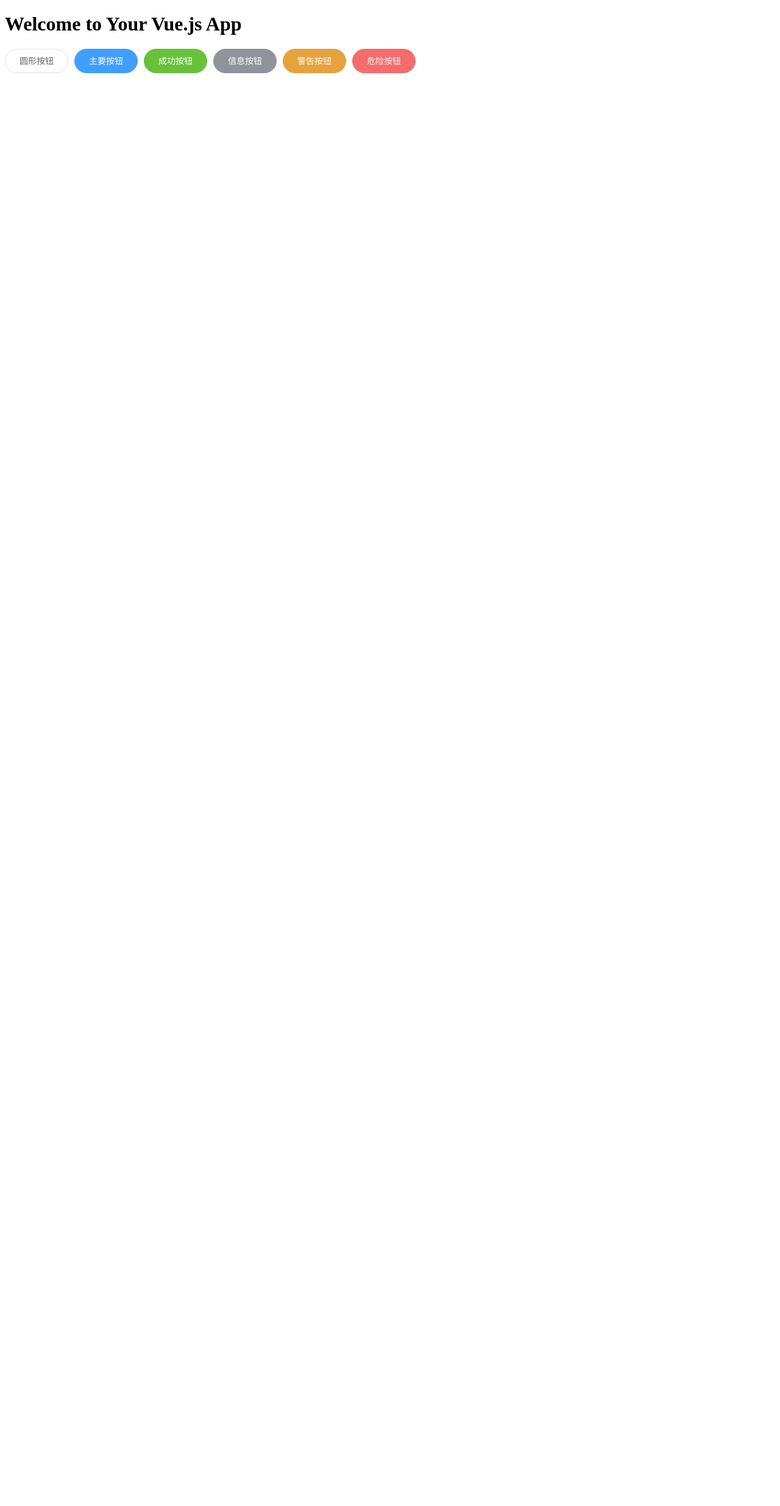
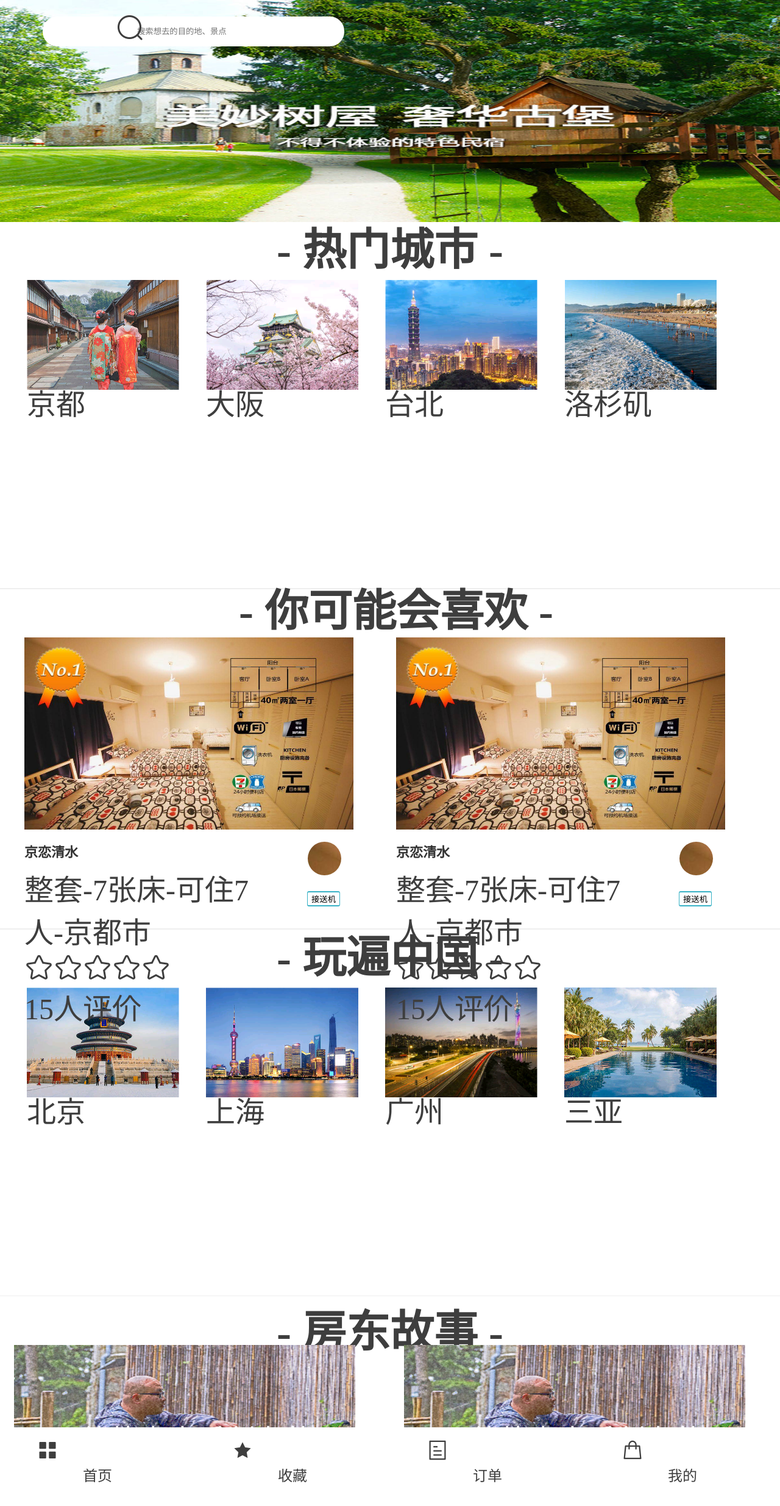
Before and after one commit to tongshangen/Homestay, a PHP site: page / in a window 1280 px wide. Shown: the top 2469 px of the page at 61% size. Run offline with PHP 8.4, Linux system fonts and the light colour scheme; style sheets or scripts are compiled from the project's sources.

Commit message:
完成首页布局

```diff
--- a/app/index.html
+++ b/app/index.html
@@ -2,10 +2,22 @@
 <html lang="en">
   <head>
     <meta charset="utf-8">
+    <meta name="viewport" content="width=device-width, user-scalable=no, initial-scale=1.0, maximum-scale=1.0, minimum-scale=1.0" id="vp"/>
     <title>app</title>
+    <link rel="stylesheet" href="./src/base/base.css">
   </head>
   <body>
     <div id="app"></div>
     <script src="/dist/build.js"></script>
+    <script type="text/javascript">
+      // 把尺寸放大N倍（N是window.devicePixelRatio）
+      var wd = document.documentElement.clientWidth*window.devicePixelRatio/10;
+      //物理像素*设备像素比=真实像素
+      document.getElementsByTagName("html")[0].style.fontSize = wd + "px";
+      // 把屏幕的倍率缩小到N分之一（N是window.devicePixelRatio）
+      var scale = 1/window.devicePixelRatio;
+      var mstr = 'initial-scale='+ scale +', maximum-scale='+ scale +', minimum-scale='+ scale +', user-scalable=no';
+      document.getElementById("vp").content = mstr;
+  </script>
   </body>
 </html>
--- a/app/src/App.vue
+++ b/app/src/App.vue
@@ -1,8 +1,8 @@
 <template>
   <div id="app">
-    <h1>{{msg}}</h1>
+    <MainComponent></MainComponent>
 
-     <!--  下面div为测试能否引入element.ui 记得删除 -->
+    <!--  下面div为测试能否引入element.ui 记得删除
     <div>
       <el-button round>圆形按钮</el-button>
       <el-button type="primary" round>主要按钮</el-button>
@@ -10,18 +10,20 @@
       <el-button type="info" round>信息按钮</el-button>
       <el-button type="warning" round>警告按钮</el-button>
       <el-button type="danger" round>危险按钮</el-button>
-    </div>
+    </div>-->
     <router-view></router-view>
   </div>
 </template>
 
 <script>
-export default {
-  name: 'app',
-  data () {
-    return {
-      msg: 'Welcome to Your Vue.js App'
-    }
+  import MainComponent from "./components/main/MainComponent.vue"
+  export default {
+    name: 'app',
+    data () {
+      return {}
+    },
+    components: {
+        MainComponent
+      }
   }
-}
 </script>
--- /dev/null
+++ b/app/src/base/base.css
@@ -0,0 +1,54 @@
+/*重置样式表*/
+/*==========样式重置===========*/
+body,h1,h2,h3,h4,p,a,input,img,ul,li,ol,dl,dt,dd{
+	padding:0;
+	margin:0;}
+ul,ol{
+	list-style:none;}
+img{
+	display:block;
+	border:0;}
+input{
+	outline:none;}
+header,footer,section,main,nav{
+	display:block;}
+body{
+	font-size:0.375rem;
+	font-family:"微软雅黑";
+	color:#3e3e3e;}
+a{
+	text-decoration:none;
+	color:#0dc441;}
+a:hover{
+	text-decoration:underline;}
+*{
+	box-sizing:border-box;}
+/*字体图标*/
+@font-face {font-family: "football";
+  src: url('../font/iconfont.eot?t=1484793044531'); /* IE9*/
+  src: url('../font/iconfont.eot?t=1484793044531#iefix') format('embedded-opentype'), /* IE6-IE8 */
+  url('../font/iconfont.woff?t=1484793044531') format('woff'), /* chrome, firefox */
+  url('../font/iconfont.ttf?t=1484793044531') format('truetype'), /* chrome, firefox, opera, Safari, Android, iOS 4.2+*/
+  url('../font/iconfont.svg?t=1484793044531#iconfont') format('svg'); /* iOS 4.1- */
+}
+
+.iconfont {
+  font-family:"football" !important;
+  font-style:normal;
+  -webkit-font-smoothing: antialiased;
+  -moz-osx-font-smoothing: grayscale;
+}
+
+.icon-caidan:before { content: "\f000d"; }
+
+.icon-erweima:before { content: "\f0050"; }
+
+.icon-tuichu:before { content: "\e796"; }
+
+.icon-my:before { content: "\e607"; }
+
+.icon-fangdajing:before { content: "\e653"; }
+
+.icon-shouye:before { content: "\e600"; }
+
+.icon-camera:before { content: "\e501"; }
--- a/app/src/components/main/MainComponent.scss
+++ b/app/src/components/main/MainComponent.scss
@@ -6,36 +6,202 @@ html,body{
 	width: 100%;
 	height: 100%;
 }
-.el-container {
-	width: 100%;
+.Main{
 	height: 100%;
-	margin-bottom: 40px;
-	.el-header{
-	    background-color: #d8dce5;
-	    color: #333;
-	    text-align: right;
-	    border-bottom: 1px solid #00CA79;
-	    line-height: 65px;
-	}
-	.el-aside {
-		background-color: rgb(84, 92, 100);
-		color: #333;
-		text-align: center;
-		height: 100%;
-		.logo{
-			height:65px;
-			text-align: center;
-			line-height: 65px;
-			color:#00CA79;
-			font-size:20px;
-			border-bottom:1px solid #00CA79;
-			overflow:hidden;
+    display:flex;
+	flex-direction:column;
+}
+.main{
+	flex: 9;
+	overflow-x:hidden;
+	header{
+
+		position: relative;
+		height: 364px;
+		.banner{
+			height: 364px;
+			img{
+				height: 364px;width: 100%;
+			}
+		}
+		.sherch{
+			height: 49px;
+			margin-top:12px;
+			position: absolute;
+			top:0;
+			input{
+				width: 495px;
+				height: 49px;
+				border-radius: 24px;
+				background-color:#FFFFFF;
+				border:none;
+				margin:0 70px;
+				padding-left:155px;
+			}
+			i{
+				position: absolute;
+				left:190px;
+				top:10px;
+			}
 		}
 	}
-	.el-main {
-		background-color: #E9EEF3;
-		color: #333;
-		text-align: center;
+	.hot_city{
+		height: 600px;
+		flex: 1;
+		padding-top:20px;
+		// border-bottom: 2px solid #EFEFEF;
+		h2{
+			height: 55px;
+			line-height: 55px;
+			text-align: center;
+		}
+		ul{
+			li{
+				margin-left: 44px;
+				margin-top: 20px;
+				width: 250px;
+				height: 237px;
+				float: left;
+				img{
+					display: block;
+					width: 250px;
+					height: 180px;
+				}
+				>p{
+					height: 50px;
+					line-height: 50px;
+				}
+			}
+		}
 	}
+	.like{
+		padding:15px 20px 0 40px ;
+		border-top: 2px solid #EFEFEF;
+		border-bottom: 2px solid #EFEFEF;
+		height: 560px;
+		h2{
+			text-align: center;
+			height: 44px;
+			line-height: 44px;
+		}
+		>ul{
+			padding-top:20px;
+			display: flex;
+			>li{
+				flex: 1;
 
+				width: 540px;
+				margin-right: 20px;
+				.img{
+					width: 540px;
+					img{
+						width: 540px;
+						height: 315px;
+					}
+				}
+
+				.mass{
+					display: flex;
+					height: 132px;
+					.like_left{
+						flex: 1;
+						padding-top:15px;
+						h3{
+							height: 45px;
+							line-height: 45px;
+							color:#333333;
+							font-size: 22px;
+							>p{
+								color:#84868C;
+								font-size:16px;
+							}
+							.star{
+								>ul{
+									li{
+										float: left;
+										width: 25px;height: 25px;
+										background:#F7A621;
+										flex: 1;
+									}
+								}
+							}
+						}
+					}
+					.like_right{
+						width: 196px;
+						>i{
+							display: block;
+							width: 55px;
+							height: 55px;
+							border-radius: 50%;
+							background:url('../../assets/like1.jpg');
+							margin:0 auto;
+							margin-top:20px;
+						}
+						>button{
+							margin-left:70px;
+							border:none;
+							border: 2px solid #39B2C6;
+							border-left: 1px solid #39B2C6;
+							border-right: 1px solid #39B2C6;
+							border-radius: 3px;
+							background: #fff;
+						}
+					}
+				}
+			}
+		}
+	}
+	.fangdong{
+		border-top: 1px solid #EFEFEF;
+		h2{
+			height: 80px;
+			text-align: center;
+		}
+		>ul{
+			display: flex;
+
+			>li{
+				flex: 1;
+				position: relative;
+				// width: 442px;
+				margin-left: 23px;
+				height: 333px;
+
+				>img{
+					width: 560px;
+					height: 333px;
+				}
+				.liuyan{
+					// float: left;
+					width: 400px;
+					position: absolute;
+					top:50%;left: 50%;
+					color:#fff;
+					margin-left:-200px;
+					margin-top:-50px;
+				}
+			}
+		}
+	}
 }
+footer{
+	flex: 1;
+	height: 236px;
+	ul{
+		display: flex;
+		li{
+			flex: 1;
+			position: relative;
+			// line-height: 113px;
+			text-align: center;
+			font-size: 24px;
+			padding-top:60px;
+			i{
+				position: absolute;
+				top:20px;left:60px;
+				font-size: 36px;
+			}
+		}
+	}
+}
--- a/app/src/components/main/MainComponent.vue
+++ b/app/src/components/main/MainComponent.vue
@@ -1,80 +1,130 @@
 <template>
 	<div class="Main">
-		<el-container>
-		  <el-aside width="200px">
-		  	<div class="logo">后台管理系统</div>
-			<el-menu default-active="2" class="el-menu-vertical-demo" @open="handleOpen" @close="handleClose" background-color="#545c64" text-color="#fff" active-text-color="#ffd04b">
-		      <el-submenu index="1">
-		        <template slot="title">
-		          <i class="el-icon-location"></i>
-		          <span>导航一</span>
-		        </template>
-		        <el-menu-item-group>
-		          <template slot="title"></template>
-		          <el-menu-item index="1-1" @click="$router.push({path:'/product'})">选项1</el-menu-item>
-		          <el-menu-item index="1-2" @click="$router.push({path:'/good'})">选项2</el-menu-item>
-		        </el-menu-item-group>
-		      </el-submenu>
-
-			  <el-submenu index="2">
-		        <template slot="title">
-		          <i class="el-icon-location"></i>
-		          <span>导航一</span>
-		        </template>
-		        <el-menu-item-group>
-		          <template slot="title"></template>
-		          <el-menu-item index="2-1">选项1</el-menu-item>
-		          <el-menu-item index="2-2">选项2</el-menu-item>
-		        </el-menu-item-group>
-		      </el-submenu>
-
-		      <el-submenu index="3">
-		        <template slot="title">
-		          <i class="el-icon-location"></i>
-		          <span>导航一</span>
-		        </template>
-		        <el-menu-item-group>
-		          <template slot="title"></template>
-		          <el-menu-item index="3-1">选项1</el-menu-item>
-		          <el-menu-item index="3-2">选项2</el-menu-item>
-		        </el-menu-item-group>
-		      </el-submenu>
-
-		      <el-submenu index="4">
-		        <template slot="title">
-		          <i class="el-icon-location"></i>
-		          <span>导航一</span>
-		        </template>
-		        <el-menu-item-group>
-		          <template slot="title"></template>
-		          <el-menu-item index="4-1">选项1</el-menu-item>
-		          <el-menu-item index="4-2">选项2</el-menu-item>
-		        </el-menu-item-group>
-		      </el-submenu>
-
-		      <el-submenu index="5">
-		        <template slot="title">
-		          <i class="el-icon-location"></i>
-		          <span>导航一</span>
-		        </template>
-		        <el-menu-item-group>
-		          <template slot="title"></template>
-		          <el-menu-item index="5-1">选项1</el-menu-item>
-		          <el-menu-item index="5-2">选项2</el-menu-item>
-		        </el-menu-item-group>
-		      </el-submenu>
-		    </el-menu>
-		  </el-aside>
-		  <el-container>
-		    <el-header height="66px">
-		    	<el-button type="primary" icon="el-icon-back">退出</el-button>
-		    </el-header>
-		    <el-main>
-		    	<router-view></router-view>
-		    </el-main>
-		  </el-container>
-		</el-container>
-
+			<div class="main">
+				<header>
+					<div class="banner">
+						<img src="../../assets/banner1.jpg">
+					</div>
+					<div class="sherch">
+						<i class="el-icon-search"></i>
+						<input type="text" id="sherch" placeholder="搜索想去的目的地、景点">
+					</div>
+				</header>
+					<div class="hot_city">
+						<h2>- 热门城市 -</h2>
+						<ul>
+							<li>
+								<img src="../../assets/hot_city1.png">
+								<p>京都</p>
+							</li>
+							<li>
+								<img src="../../assets/hot_city2.png">
+								<p>大阪</p>
+							</li>
+							<li>
+								<img src="../../assets/hot_city3.png">
+								<p>台北</p>
+							</li>
+							<li>
+								<img src="../../assets/hot_city4.png">
+								<p>洛杉矶</p>
+							</li>
+						</ul>
+					</div>
+					<div class="like">
+						<h2>- 你可能会喜欢 -</h2>
+						<ul>
+							<li>
+								<div class="img"><img src="../../assets/like1.jpg"></div>
+								<div class="mass">
+										<div class="like_left">
+											<h3>京恋清水</h3>
+											<p>整套-7张床-可住7人-京都市</p>
+											<div class="star">
+												<ul>
+													<li class="el-icon-star-off"></li>
+													<li class="el-icon-star-off"></li>
+													<li class="el-icon-star-off"></li>
+													<li class="el-icon-star-off"></li>
+													<li class="el-icon-star-off"></li>
+												</ul>
+												<p class="pinjia">15人评价</p>
+											</div>
+									</div>
+								<div class="like_right">
+									<i></i>
+									<button>接送机</button>
+								</div>
+								</div>
+							</li>
+							<li>
+								<div class="img"><img src="../../assets/like1.jpg"></div>
+								<div class="mass">
+										<div class="like_left">
+											<h3>京恋清水</h3>
+											<p>整套-7张床-可住7人-京都市</p>
+											<div class="star">
+												<ul>
+													<li class="el-icon-star-off"></li>
+													<li class="el-icon-star-off"></li>
+													<li class="el-icon-star-off"></li>
+													<li class="el-icon-star-off"></li>
+													<li class="el-icon-star-off"></li>
+												</ul>
+												<p class="pinjia">15人评价</p>
+											</div>
+									</div>
+								<div class="like_right">
+									<i></i>
+									<button>接送机</button>
+								</div>
+								</div>
+							</li>
+						</ul>
+					</div>
+					<div class="hot_city">
+						<h2>- 玩遍中国 -</h2>
+						<ul>
+							<li>
+								<img src="../../assets/hot_city5.png">
+								<p>北京</p>
+							</li>
+							<li>
+								<img src="../../assets/hot_city6.png">
+								<p>上海</p>
+							</li>
+							<li>
+								<img src="../../assets/hot_city7.png">
+								<p>广州</p>
+							</li>
+							<li>
+								<img src="../../assets/hot_city8.png">
+								<p>三亚</p>
+							</li>
+						</ul>
+					</div>
+					<div class="fangdong">
+						<h2>- 房东故事 -</h2>
+						<ul>
+							<li>
+								 <img src="../../assets/fangdong1.jpg">
+								 <div class="liuyan">他放弃亲手创办的公司跑到深山里花15个月爆改百年老墅,改变了一座山的命运</div>
+							</li>
+							<li>
+								 <img src="../../assets/fangdong1.jpg">
+								 <div class="liuyan">他放弃亲手创办的公司跑到深山里花15个月爆改百年老墅,改变了一座山的命运</div>
+							</li>
+						</ul>
+					</div>
+			</div>
+			<footer>
+					<ul>
+						<li><i class="el-icon-menu"></i>首页</li>
+						<li><i class="el-icon-star-on"></i>收藏</li>
+						<li><i class="el-icon-tickets"></i>订单</li>
+						<li><i class="el-icon-goods"></i>我的</li>
+					</ul>
+			</footer>
 	</div>
 </template>
 
@@ -82,14 +132,7 @@
 	import './MainComponent.scss'
 
 	export default {
-	    methods: {
-	      handleOpen(key, keyPath) {
-	        console.log(key, keyPath);
-	      },
-	      handleClose(key, keyPath) {
-	        console.log(key, keyPath);
-	      }
-	    }
+
 	}
 
 </script>
```
Also changed, not shown: app/src/assets/banner1.jpg (added), app/src/assets/fangdong1.jpg (added), app/src/assets/hot_city1.png (added), app/src/assets/hot_city2.png (added), app/src/assets/hot_city3.png (added), app/src/assets/hot_city4.png (added), app/src/assets/hot_city5.png (added), app/src/assets/hot_city6.png (added), app/src/assets/hot_city7.png (added), app/src/assets/hot_city8.png (added), app/src/assets/like1.jpg (added), app/src/assets/nav_logo.png (added), web/package-lock.json.
